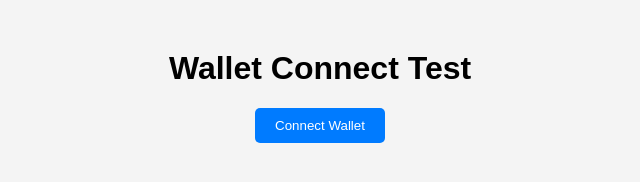
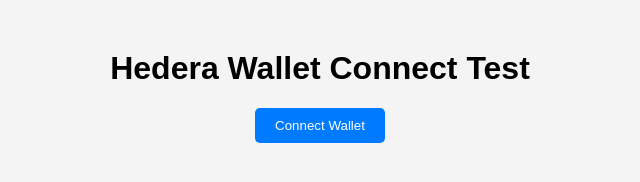
Before and after one commit to timsticks/walletconnect-test, a plain HTML site: page index.html in a window 1280 px wide. Shown: the whole page, without its empty margins (320-960 px from the left). Drawn offline with Linux system fonts and the light colour scheme.

Commit message:
Update index.html

```diff
--- a/index.html
+++ b/index.html
@@ -10,7 +10,7 @@
 </head>
 <body>
     <div class="container">
-        <h1>Wallet Connect Test</h1>
+        <h1>Hedera Wallet Connect Test</h1>
         <button id="connectWalletBtn">Connect Wallet</button>
         <div id="walletAddressDisplay"></div>
     </div>
```
